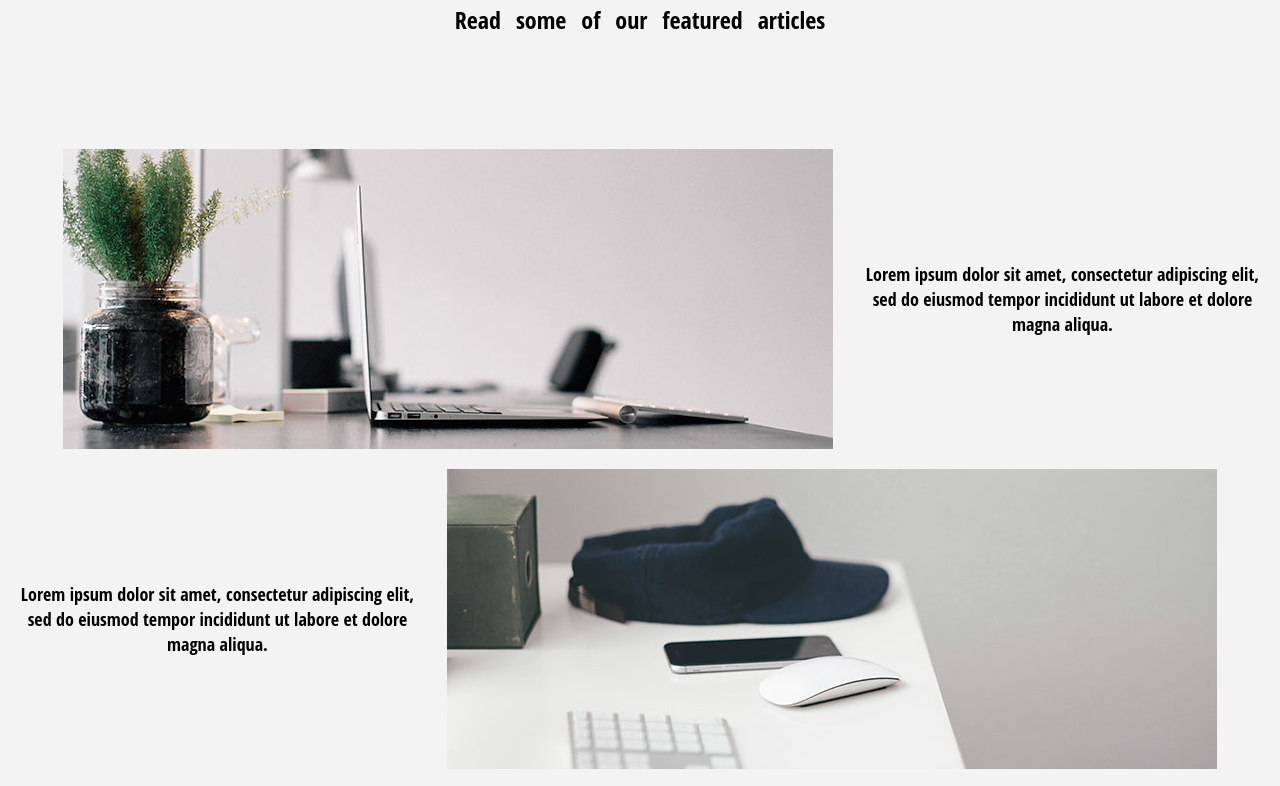
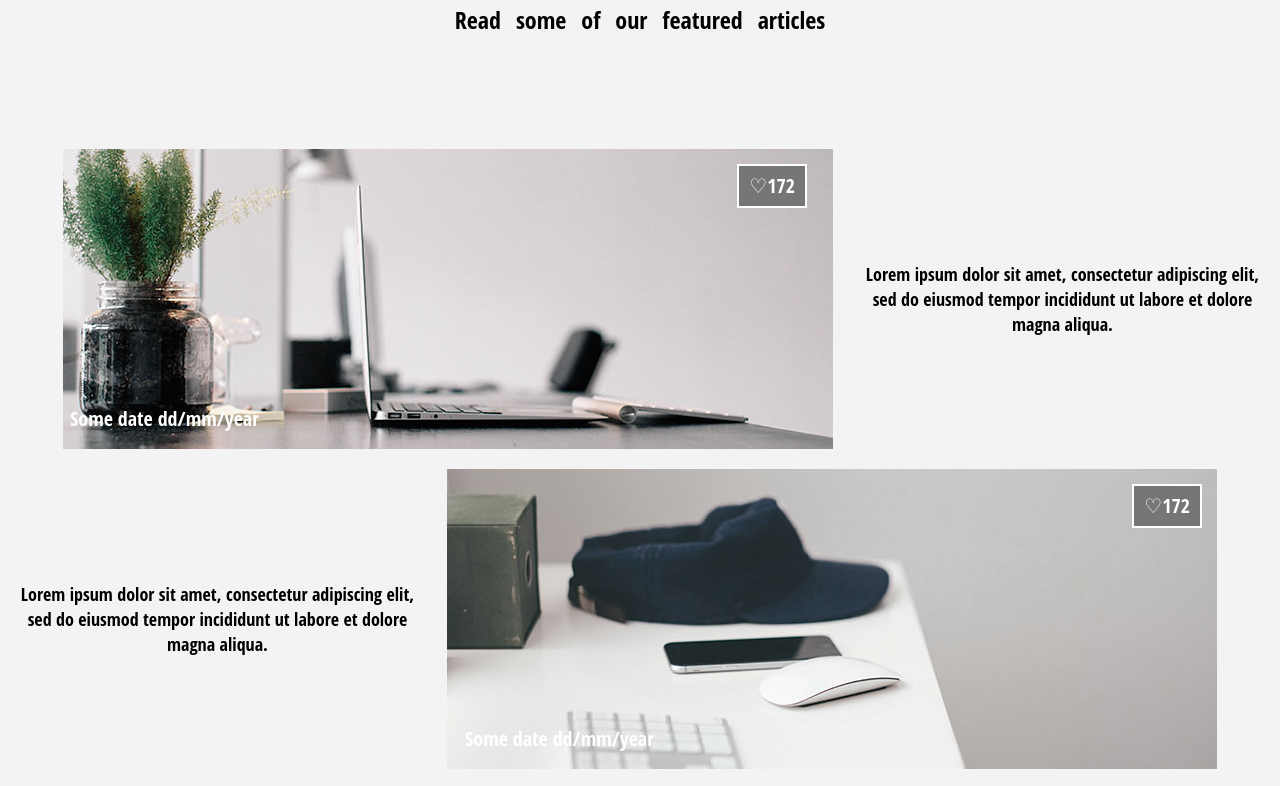
Before and after one commit to Gnojevik/homework, a plain HTML site: page index.html in a window 1280 px wide. Shown: the part 1545-2331 px from the top of the page. Drawn offline with Linux system fonts and the light colour scheme.

Commit message:
style and index mod for like

```diff
--- a/css/styles.css
+++ b/css/styles.css
@@ -184,9 +184,29 @@ header {
    display: flex;
    margin: 20px 20px 0px 20px;
 }
-.section-img > article > img {
+.section-img > article > .img {
+   position: relative;
    flex-grow: 3;
    padding: 0px 32px 0px 43px;
+}
+.section-img > article > .img::after {
+   content: "Some date dd/mm/year";
+   color: white;
+   position: absolute;
+   top: 260px;
+   left: 50px;
+   font-size: 20px;
+}
+.section-img > article > .img::before {
+   content: "\2661 172";
+   color: white;
+   background-color: #767676;
+   padding: 10px;
+   font-size: 20px;
+   border: solid 2px white;
+   position: absolute;
+   top: 15px;
+   right: 58px;
 }
 .section-img > article > p {
    display: flex;
@@ -197,7 +217,7 @@ header {
    line-height: 25px;
 }
 
-.section-img > article:nth-child(odd) > img {
+.section-img > article:nth-child(odd) > .img {
    order: 2;
    padding: 0px 43px 0px 32px;
 }
--- a/index.html
+++ b/index.html
@@ -43,28 +43,36 @@
   <section class="section-img">
     <h2>Read some of our <strong>featured articles</strong></h2>
     <article>
-      <img src="img/sample.jpg" alt="">
+      <div class="img">
+        <img src="img/sample.jpg" alt="">
+      </div>
       <p>
         Lorem ipsum dolor sit amet, consectetur adipiscing elit, sed do eiusmod tempor incididunt ut labore et dolore
         magna aliqua.
       </p>
     </article>
     <article>
-      <img src="img/sample3.jpg" alt="">
+      <div class="img">
+        <img src="img/sample3.jpg" alt="">
+      </div>
       <p>
         Lorem ipsum dolor sit amet, consectetur adipiscing elit, sed do eiusmod tempor incididunt ut labore et dolore
         magna aliqua.
       </p>
     </article>
     <article>
-      <img src="img/sample.jpg" alt="">
+      <div class="img">
+        <img src="img/sample.jpg" alt="">
+      </div>
       <p>
         Lorem ipsum dolor sit amet, consectetur adipiscing elit, sed do eiusmod tempor incididunt ut labore et dolore
         magna aliqua.
       </p>
     </article>
     <article>
-      <img src="img/sample3.jpg" alt="">
+      <div class="img">
+        <img src="img/sample3.jpg" alt="">
+      </div>
       <p>
         Lorem ipsum dolor sit amet, consectetur adipiscing elit, sed do eiusmod tempor incididunt ut labore et dolore
         magna aliqua.
```
